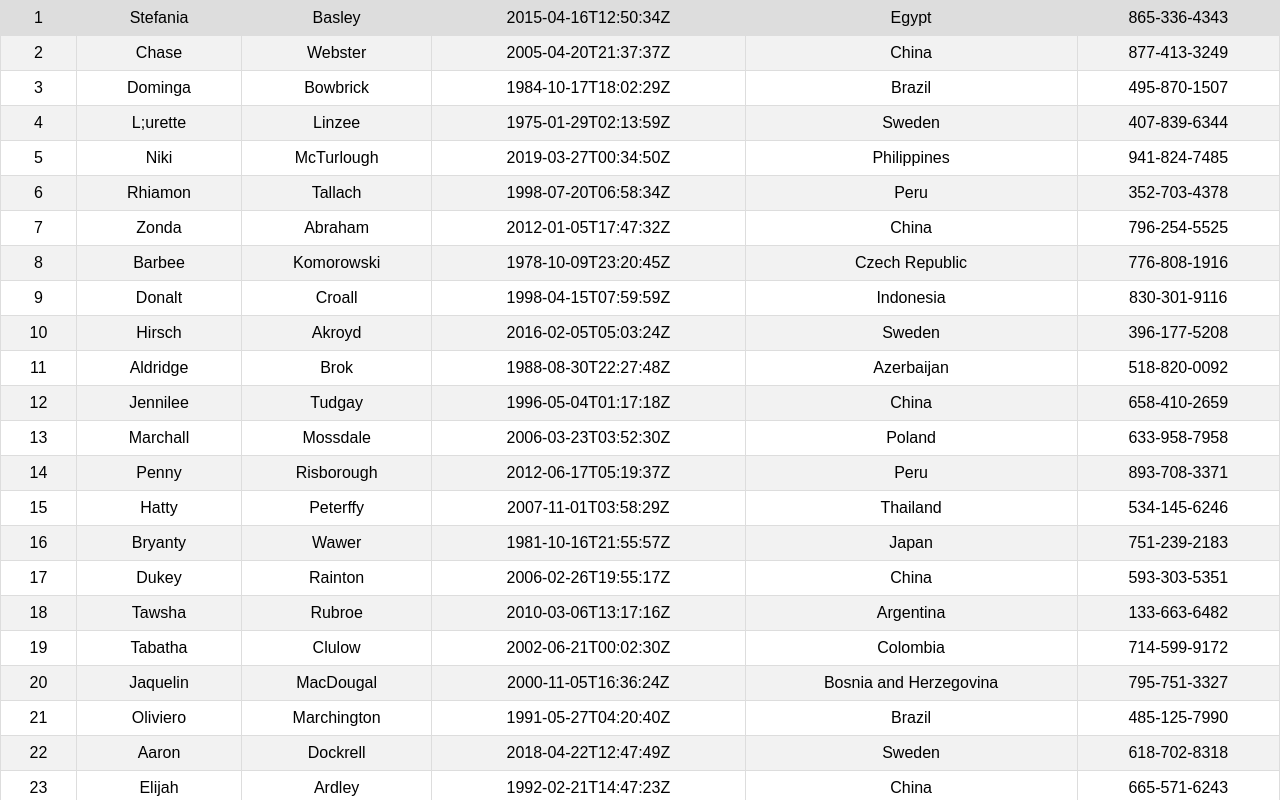
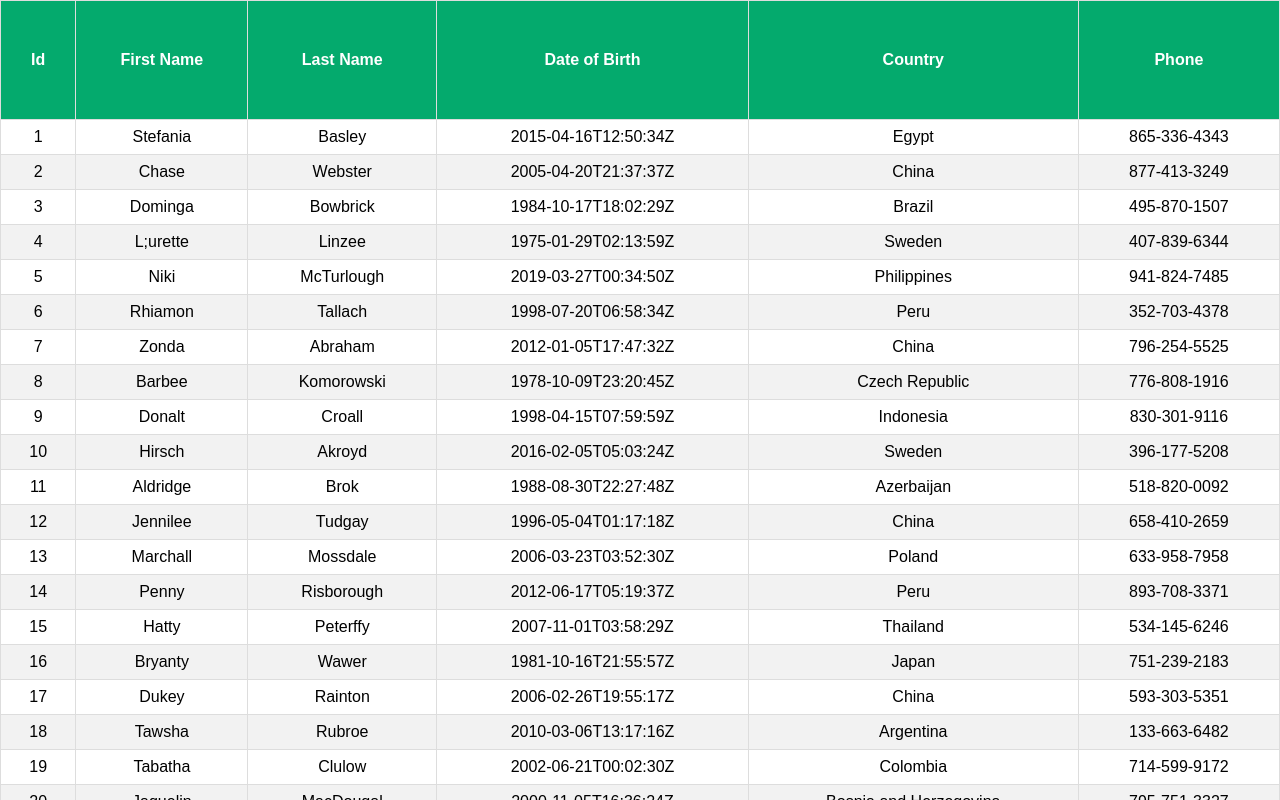
Before and after one commit to ElizabethGaneshan/demoTable, a React (Create React App) app: page / in a window 1280 px wide. Shown: the top 800 px of the page. Built offline with nearby package versions, Linux system fonts and the light colour scheme.

Commit message:
Solved the problem of rendering the table header and footer on the UI.

```diff
--- a/src/components/BasicTable.js
+++ b/src/components/BasicTable.js
@@ -21,14 +21,13 @@ export const BasicTable = () => {
     return (
       <table {...getTableProps()}>
         <thead>
-          {headerGroups.map((headerGroup) => {
-            <tr {...headerGroup.getHeaderGroupProps()}>
-              {headerGroup.headers.map((column) => {
-                <th {...column.getHeaderProps()}>{column.render("Header")}</th>;
-                console.log(column.render("Header"));
-              })}
-            </tr>;
-          })}
+          {headerGroups.map((headerGroups) => (
+            <tr {...headerGroups.getHeaderGroupProps()}>
+              {headerGroups.headers.map((column) => (
+                <th {...column.getHeaderProps()}>{column.render("Header")} </th>
+              ))}
+            </tr>
+          ))}
         </thead>
         <tbody {...getTableBodyProps()}>
           {rows.map((row) => {
@@ -36,7 +35,6 @@ export const BasicTable = () => {
             return (
               <tr {...row.getRowProps()}>
                 {row.cells.map((cell) => {
-                  // console.log(cell);
                   return (
                     <td {...cell.getCellProps()}>{cell.render("Cell")} </td>
                   );
@@ -46,14 +44,13 @@ export const BasicTable = () => {
           })}
         </tbody>
         <tfoot>
-          {footerGroups.map((footerGroup) => {
+          {footerGroups.map((footerGroup) => (
             <tr {...footerGroup.getFooterGroupProps()}>
-              {footerGroup.headers.map((column) => {
-                <td {...column.getFooterProps}>{column.render("Footer")} </td>;
-                console.log(column.render("Footer"));
-              })}
-            </tr>;
-          })}
+              {footerGroup.headers.map((column) => (
+                <td {...column.getFooterProps}>{column.render("Footer")}</td>
+              ))}
+            </tr>
+          ))}
         </tfoot>
       </table>
     );
```
